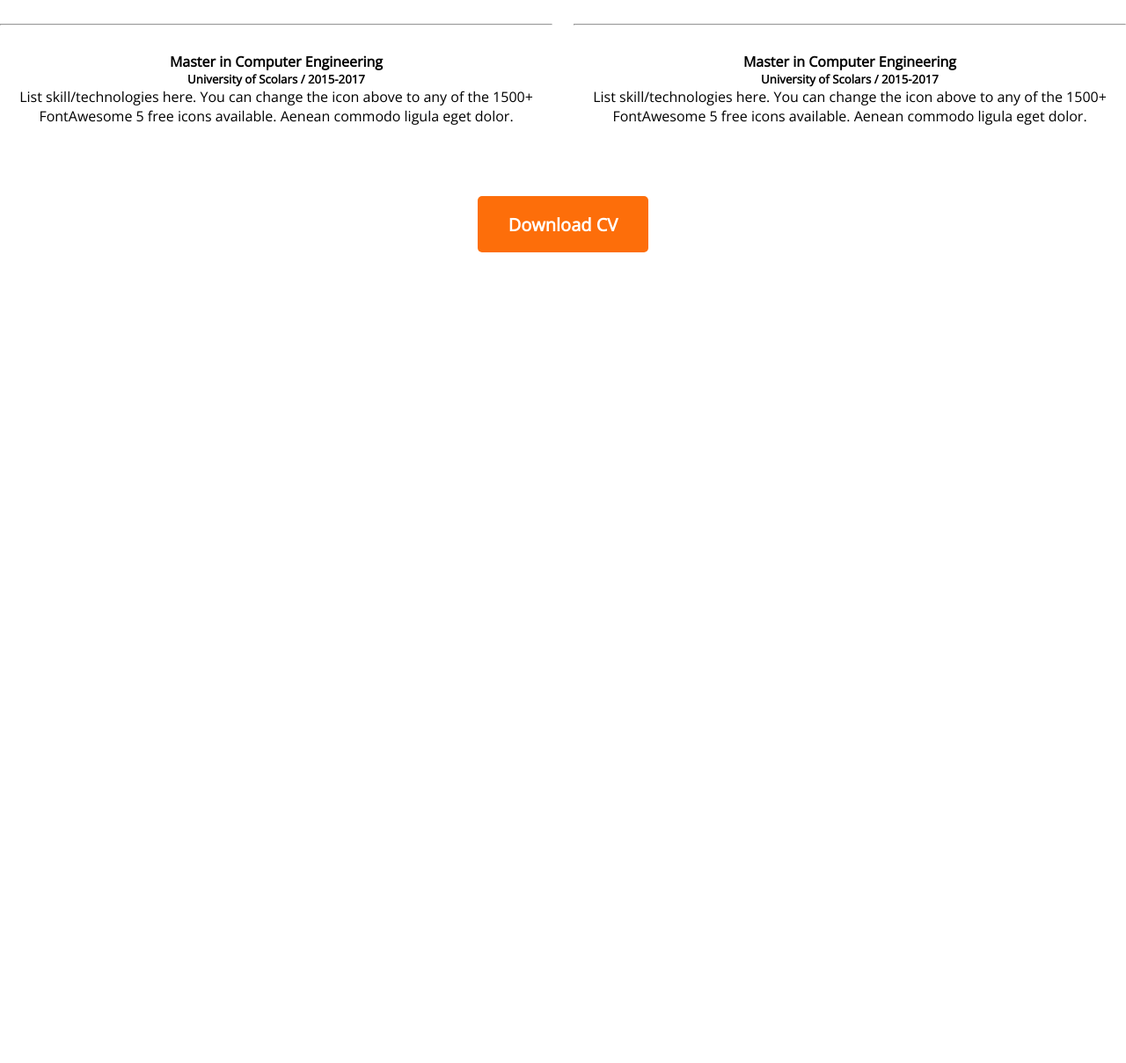
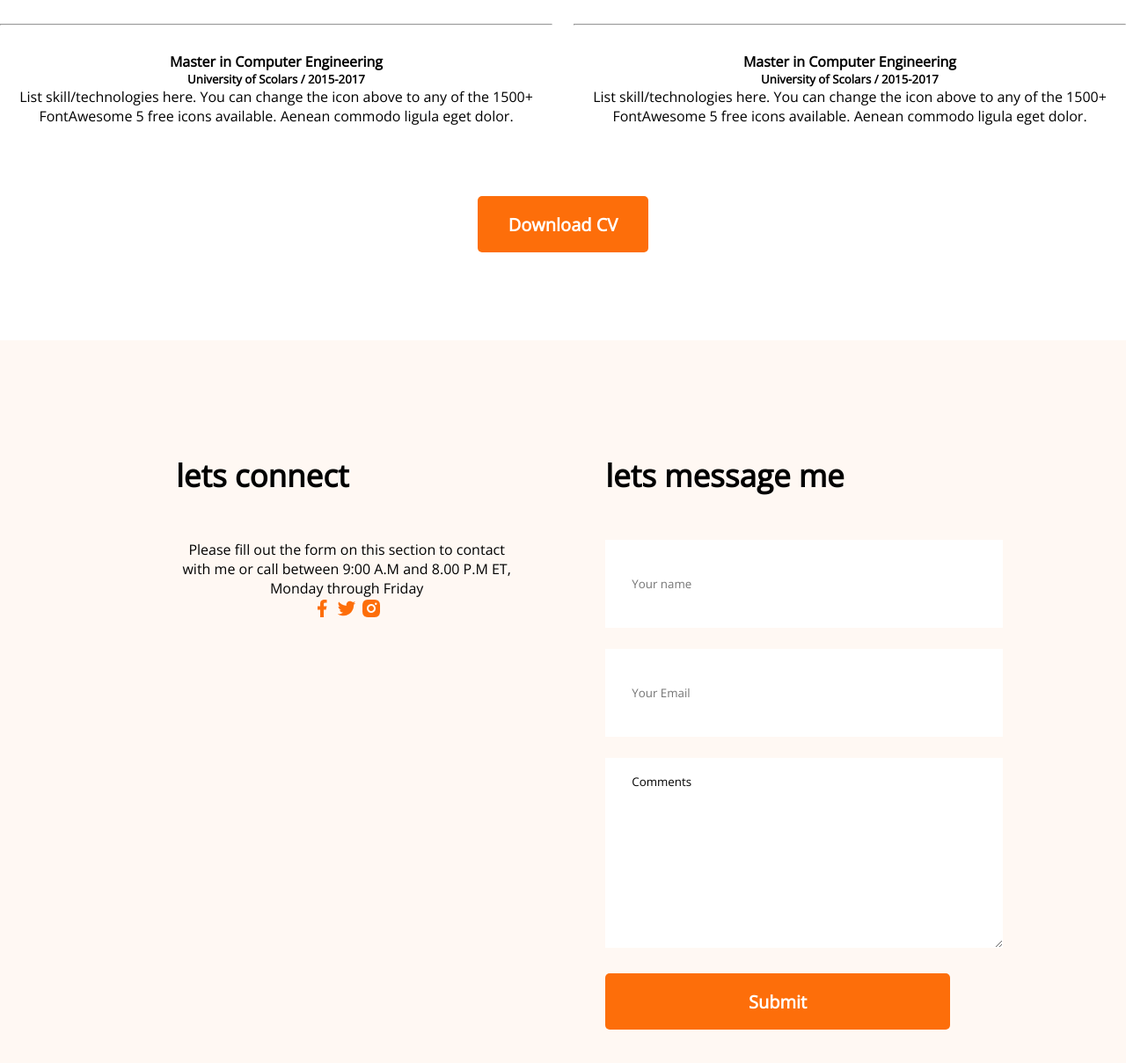
Before and after one commit to Hasan-Mahadi/developer-portfolio-Hasan, a plain HTML site: page index.html in a window 1280 px wide. Shown: the part 2400-3609 px from the top of the page at 88% size. Before the commit the page ends 2687 px from the top, so only its background shows below. Drawn offline with nearby package versions, Linux system fonts and the light colour scheme.

Commit message:
added contact us

```diff
--- a/index.html
+++ b/index.html
@@ -110,21 +110,24 @@
                         <h4 class="title">Master in Computer Engineering</h4>
                         <h5 class="sub-title">University of Scolars / 2015-2017</h5>
                         <p class="description">List skill/technologies here. You can change the icon above
-                        to any of the 1500+ FontAwesome 5 free icons available. Aenean commodo ligula eget dolor.</p>
+                            to any of the 1500+ FontAwesome 5 free icons available. Aenean commodo ligula eget dolor.
+                        </p>
                     </div>
                     <hr>
                     <div class="resume-item">
                         <h4 class="title">Master in Computer Engineering</h4>
                         <h5 class="sub-title">University of Scolars / 2015-2017</h5>
                         <p class="description">List skill/technologies here. You can change the icon above
-                        to any of the 1500+ FontAwesome 5 free icons available. Aenean commodo ligula eget dolor.</p>
+                            to any of the 1500+ FontAwesome 5 free icons available. Aenean commodo ligula eget dolor.
+                        </p>
                     </div>
                     <hr>
                     <div class="resume-item">
                         <h4 class="title">Master in Computer Engineering</h4>
-                    <h5 class="sub-title">University of Scolars  / 2015-2017</h5>
+                        <h5 class="sub-title">University of Scolars / 2015-2017</h5>
                         <p class="description">List skill/technologies here. You can change the icon above
-                        to any of the 1500+ FontAwesome 5 free icons available. Aenean commodo ligula eget dolor.</p>
+                            to any of the 1500+ FontAwesome 5 free icons available. Aenean commodo ligula eget dolor.
+                        </p>
                     </div>
 
                 </div>
@@ -132,21 +135,26 @@
                     <h3 class="resume-title"> My Experience</h3>
                     <div class="resume-item">
                         <h4 class="title">Master in Computer Engineering</h4>
-                    <h5 class="sub-title">University of Scolars  / 2015-2017</h5>
+                        <h5 class="sub-title">University of Scolars / 2015-2017</h5>
                         <p class="description">List skill/technologies here. You can change the icon above
-                        to any of the 1500+ FontAwesome 5 free icons available. Aenean commodo ligula eget dolor.</p>
+                            to any of the 1500+ FontAwesome 5 free icons available. Aenean commodo ligula eget dolor.
+                        </p>
                     </div>
-                <hr><div class="resume-item">
+                    <hr>
+                    <div class="resume-item">
                         <h4 class="title">Master in Computer Engineering</h4>
-                    <h5 class="sub-title">University of Scolars  / 2015-2017</h5>
+                        <h5 class="sub-title">University of Scolars / 2015-2017</h5>
                         <p class="description">List skill/technologies here. You can change the icon above
-                        to any of the 1500+ FontAwesome 5 free icons available. Aenean commodo ligula eget dolor.</p>
+                            to any of the 1500+ FontAwesome 5 free icons available. Aenean commodo ligula eget dolor.
+                        </p>
                     </div>
-                <hr><div class="resume-item">
+                    <hr>
+                    <div class="resume-item">
                         <h4 class="title">Master in Computer Engineering</h4>
-                    <h5 class="sub-title">University of Scolars  / 2015-2017</h5>
+                        <h5 class="sub-title">University of Scolars / 2015-2017</h5>
                         <p class="description">List skill/technologies here. You can change the icon above
-                        to any of the 1500+ FontAwesome 5 free icons available. Aenean commodo ligula eget dolor.</p>
+                            to any of the 1500+ FontAwesome 5 free icons available. Aenean commodo ligula eget dolor.
+                        </p>
                     </div>
 
                 </div>
@@ -157,6 +165,43 @@
             </div>
 
         </section>
+        <!--contact section-->
+        <section class="contact">
+            <div>
+                <h3 class="section-title">lets connect</h3>
+                <p class="section-description">
+                    Please fill out the form on this section to contact with me or call between 9:00 A.M and 8.00 P.M ET, Monday through Friday
+                </p>
+
+                <a href="">
+                    <img src="images/icons/facebook.png"alt="">
+                </a>
+
+                <a href="">
+                    <img src="images/icons/twitter.png"alt="">
+                </a>
+                <a href="">
+                    <img src="images/icons/insta.png"alt="">
+                </a>
+            </div>
+            <div>
+                <h3 class="section-title">lets message me</h3>
+                <form action="">
+                    <input type="text" name="" id="" placeholder="Your name" >
+
+
+
+                    <input type="Email" name="" id="" placeholder="Your Email">
+
+
+                    <textarea name="Comments" id="" cols="30" rows="10">Comments</textarea>
+
+                    <input class="btn-primary" type="submit" value="Submit">
+                </form>
+
+            </div>
+
+        </section>
     </main>
     <footer>
 
--- a/styles/portfolio.css
+++ b/styles/portfolio.css
@@ -187,3 +187,29 @@ main {
     margin-top: 50px;
     text-align: center;
 }
+/*contact style*/
+.contact{
+    display: flex;
+    gap: 100px;
+    background: #FFF8F3;
+    margin-top: 100px;
+    margin-bottom: 50px;
+    padding: 130px 200px;
+}
+.contact .section-title{
+    text-align: left;
+
+}
+.contact input, textarea{
+    margin-bottom: 24px;
+    border: 0;
+    width: 100%;
+    padding: 18px 30px;
+
+}
+input{
+    height: 64px;
+}
+.contact a{
+    text-decoration: none;
+}
```
Lines whose indentation alone changed are shown as unchanged.
